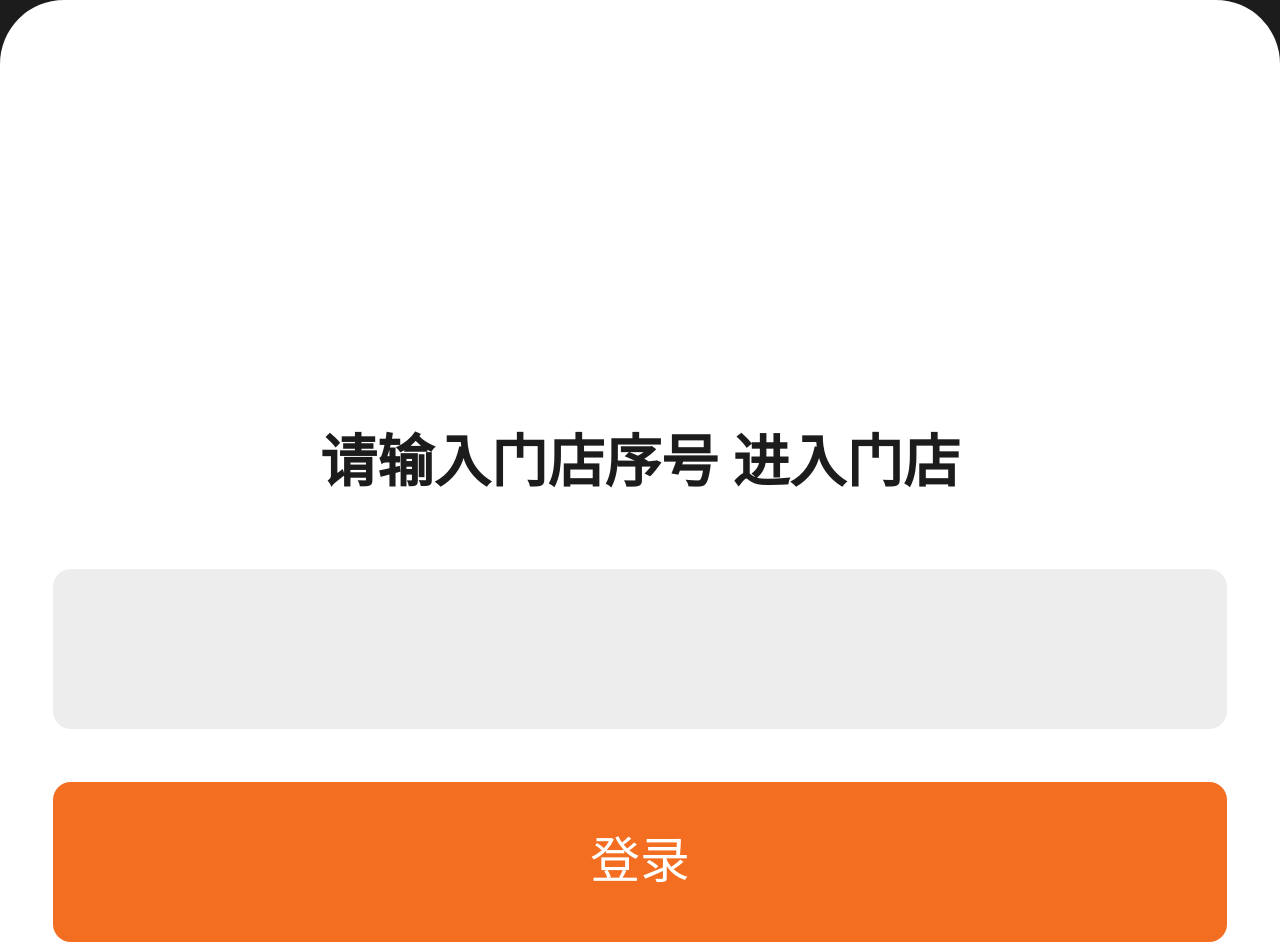
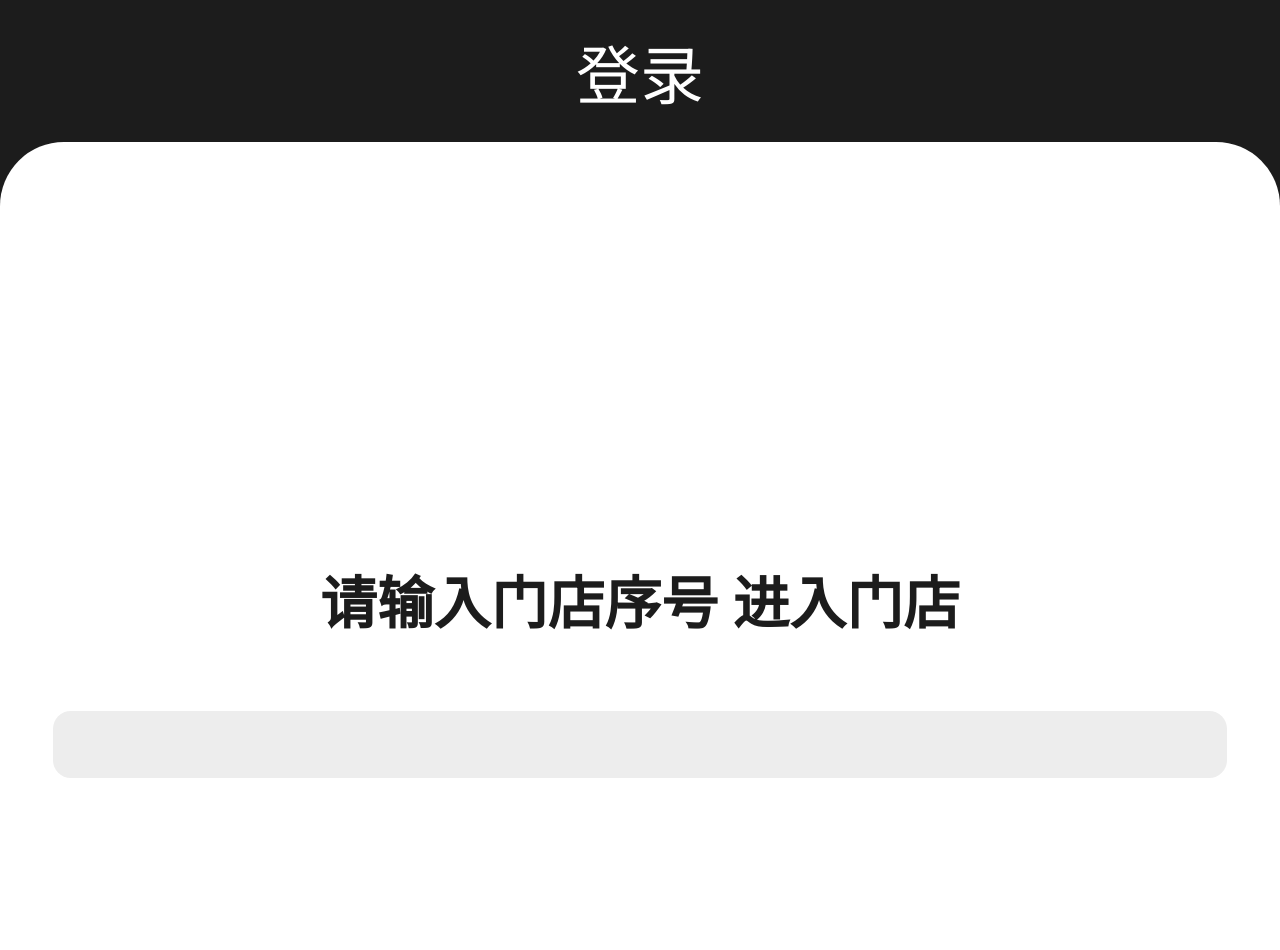
Before and after one commit to pengwy/screen, a Vue app in the folder h5view/: page /login in a window 1280 px wide. After the commit the page ends 800 px from the top, so only its background shows below. Built offline with nearby package versions, Linux system fonts and the light colour scheme.

Commit message:
所以处理放H5里面

```diff
--- a/h5view/src/App.vue
+++ b/h5view/src/App.vue
@@ -1,8 +1,33 @@
 <template>
   <div id="app">
+    <div class="nav-title">
+      <p class="title">{{storeInfo.storeName || '登录'}}</p>
+      <div @click="loginOut" class="btn" :class="{active:storeInfo.storeId == '' }">
+        登出
+      </div>
+    </div>
     <router-view class="h5-con"/>
   </div>
 </template>
+<script>
+import { mapState, mapMutations} from "vuex";
+export default {
+   computed: {
+  ...mapState({
+      storeInfo: state => state.storeInfo,
+    }),
+  },
+  methods:{
+    ...mapMutations([
+      "changeStoreData",
+    ]),
+    loginOut(){
+      this.changeStoreData({storeId:'',store_name:''})
+      this.$router.replace({ name: `login` });
+    }
+  }
+}
+</script>
 
 <style lang="scss">
 *{
@@ -11,11 +36,38 @@
 }
 #app{
   background-color: #1C1C1C;
+  overflow: hidden;
 }
 .h5-con{
     border-top-left-radius: .18rem;
     border-top-right-radius: .18rem;
     overflow: hidden;
     background-color: #fff;
+    height: calc(100vh - .4rem);
+    margin-top: .4rem;
+}
+.nav-title{
+  height: .4rem;
+  width: 100%;
+  position: fixed;
+  top: 0;
+  display: flex;
+  align-items: center;
+  justify-content: center;
+  color: #fff;
+  background-color: #1C1C1C;
+  .title{
+    font-size: .18rem;
+  }
+  .btn{
+    position: absolute;
+    right: .05rem;
+    font-size: .14rem;
+    padding: .12rem .1rem;
+    line-height: 1;
+    &.active{
+      display: none;
+    }
+  }
 }
 </style>
--- a/h5view/src/store/index.js
+++ b/h5view/src/store/index.js
@@ -5,9 +5,19 @@ Vue.use(Vuex);
 
 export default new Vuex.Store({
   state: {
-    storeInfo: localStorage.getItem("store") || ""
+    storeInfo: {
+      storeId: localStorage.getItem("storeId") || "",
+      storeName: localStorage.getItem("storeName") || ""
+    }
   },
-  mutations: {},
+  mutations: {
+    changeStoreData(state, val) {
+      state.storeInfo.storeId = val.storeId;
+      state.storeInfo.storeName = val.store_name;
+      localStorage.storeId = val.storeId;
+      localStorage.storeName = val.store_name;
+    }
+  },
   actions: {},
   modules: {}
 });
--- a/h5view/src/views/Login.vue
+++ b/h5view/src/views/Login.vue
@@ -4,15 +4,17 @@
     <input type="number" class="login-input" v-model="storeId">
     <div class="login-btn" @click="login">登录</div>
     <div class="prompt" v-show="result.show">{{result.message}}</div>
-    <p>{{storeInfo}}</p>
   </div>
 </template>
 <script>
 import {apiLogin } from "../http/api.js";
-import { mapState} from "vuex";
+import { mapState, mapMutations} from "vuex";
 export default {
   name: "login",
   created() {
+    if (this.storeInfo.storeId) {
+         this.$router.replace({ name: `home`,query: { storeId: this.storeInfo.storeId}});
+    }
   },
   data() {
     return {
@@ -29,20 +31,20 @@ export default {
     }),
   },
   methods: {
+    ...mapMutations([
+      "changeStoreData",
+    ]),
     login() {
       let that = this;
       apiLogin(this.storeId).then(res => {
         that.result.show = true;
         that.result.message = res.message;
-        if(res.status){
-          document.location = `https://www.youtube.com/?store=${res.data.storeId}&storeName=${res.data.store_name}`
-        }
         setTimeout(function() {
           that.result.show = false;
           if (!res.status) {
             return false;
           }
-          localStorage.store = JSON.stringify(res.data)
+          that.changeStoreData(res.data)
           that.$router.replace({ name: `home`,query: { storeId: res.data.storeId }});
         }, 2000);
       });
```
Also changed, not shown: 1 other file (tests, documents, lock files or other folders).
